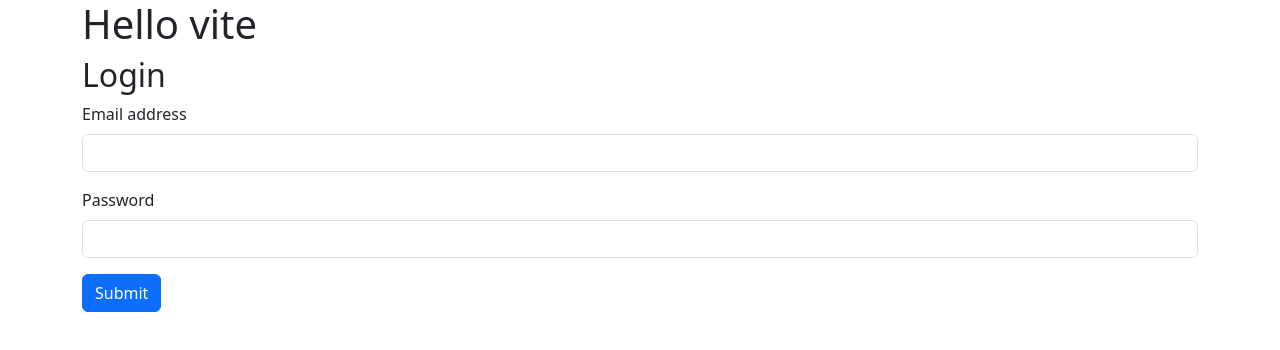
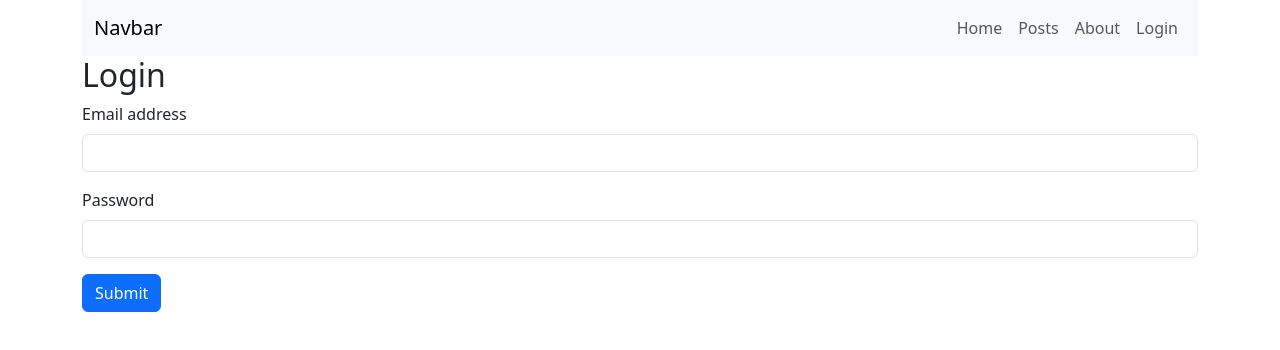
Before and after one commit to viktorijakot/vite-front-51, a React (Vite) app: page / in a window 1280 px wide. Shown: the top 350 px of the page. Built offline with nearby package versions, Linux system fonts and the light colour scheme.

Commit message:
logout, header

```diff
--- a/src/App.jsx
+++ b/src/App.jsx
@@ -1,12 +1,34 @@
+import { useState } from "react";
 import "./App.css";
 // import Users from "./Components/Users";
 import Login from "./Components/auth/Login";
+import Header from "./Components/layout/Header";
 
 function App() {
+  const [isUserLoggedIn, setIsUserLoggedIn] = useState(false);
+  const [userEmail, setUserEmail] = useState("");
+
+  function handleLogin(email) {
+    console.log("user logged in", email);
+    setIsUserLoggedIn(true);
+    setUserEmail(email);
+  }
+
+  function logout() {
+    setIsUserLoggedIn(false);
+    setUserEmail("");
+  }
   return (
     <div className="container">
-      <h1>Hello vite</h1>
-      <Login />
+      <Header
+        isUserLoggedIn={isUserLoggedIn}
+        email={userEmail}
+        logout={logout}
+      />
+      {!isUserLoggedIn && <Login onLogin={handleLogin} />}
+      {isUserLoggedIn && (
+        <div className="alert alert-success">You have logged in</div>
+      )}
     </div>
   );
 }
--- a/src/Components/auth/Login.jsx
+++ b/src/Components/auth/Login.jsx
@@ -1,7 +1,7 @@
 import axios from "axios";
 import { useState } from "react";
 
-function Login() {
+function Login({ onLogin }) {
   const [authState, setAuthState] = useState({
     email: "",
     password: "",
@@ -32,13 +32,19 @@ function Login() {
       .then((resp) => {
         console.log(resp);
         const { token } = resp.data;
-        console.log(token);
-        //issaugoti token i local storage
-        localStorage.setItem("bit_token", token);
+        if (token) {
+          //handle success
+          console.log(token);
+          //issaugoti token i local storage
+          localStorage.setItem("bit_token", token);
+          onLogin(authState.email);
+        }
       })
       .catch((error) => {
         console.warn(error);
         const errorAxios = error.response.error;
+        console.log("errorAxios ===", errorAxios);
+        //handle error
       });
   }
 
--- /dev/null
+++ b/src/Components/layout/Header.jsx
@@ -0,0 +1,58 @@
+function Header({ isUserLoggedIn, email, logout }) {
+  //to do propTYPES validation
+  return (
+    <div>
+      <nav className="navbar navbar-expand-md bg-body-tertiary">
+        <div className="container-fluid">
+          <a className="navbar-brand" href="#">
+            Navbar
+          </a>
+          <button
+            className="navbar-toggler"
+            type="button"
+            data-bs-toggle="collapse"
+            data-bs-target="#navbarNavAltMarkup"
+            aria-controls="navbarNavAltMarkup"
+            aria-expanded="false"
+            aria-label="Toggle navigation"
+          >
+            <span className="navbar-toggler-icon"></span>
+          </button>
+          <div
+            className="collapse navbar-collapse justify-content-end"
+            id="navbarNavAltMarkup"
+          >
+            <div className="navbar-nav">
+              <a className="nav-link" href="#">
+                Home
+              </a>
+              <a className="nav-link" href="#">
+                Posts
+              </a>
+              <a className="nav-link" href="#">
+                About
+              </a>
+              {!isUserLoggedIn && (
+                <a className="nav-link" href="#">
+                  Login
+                </a>
+              )}
+              {isUserLoggedIn && (
+                <>
+                  <a className="nav-link" href="#" onClick={logout}>
+                    Logout
+                  </a>
+                  <a className="nav-link disabled" href="#">
+                    {email}
+                  </a>
+                </>
+              )}
+            </div>
+          </div>
+        </div>
+      </nav>
+    </div>
+  );
+}
+
+export default Header;
```
